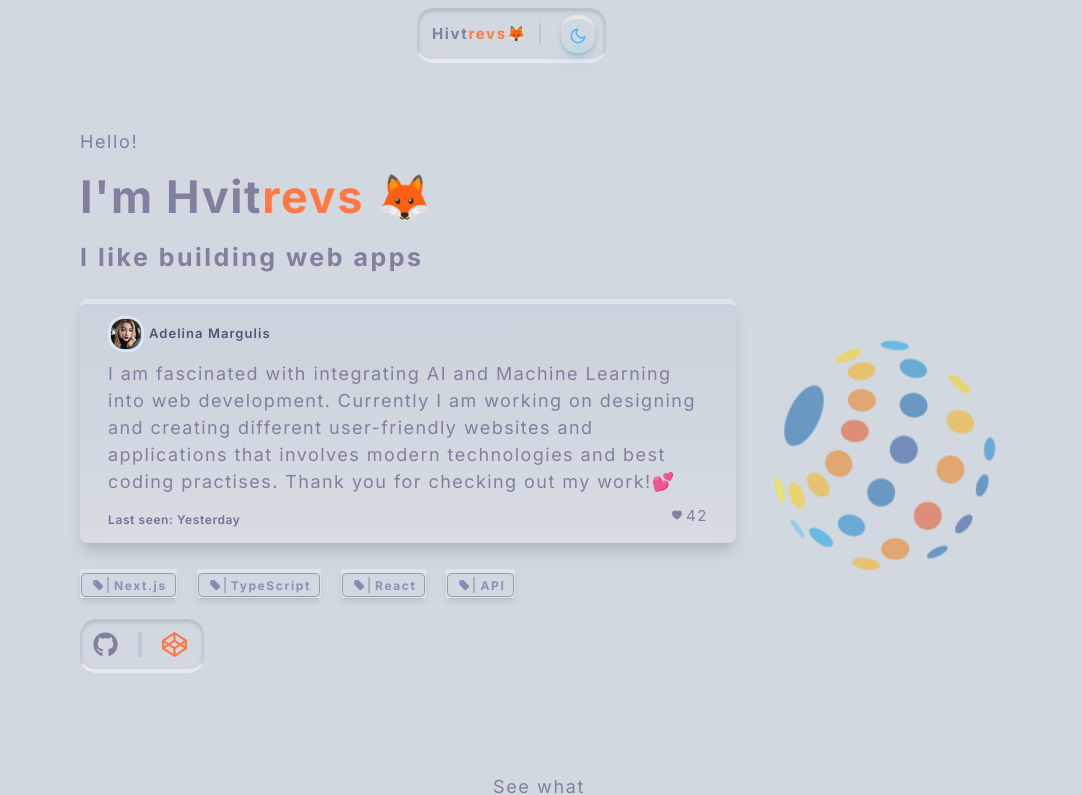
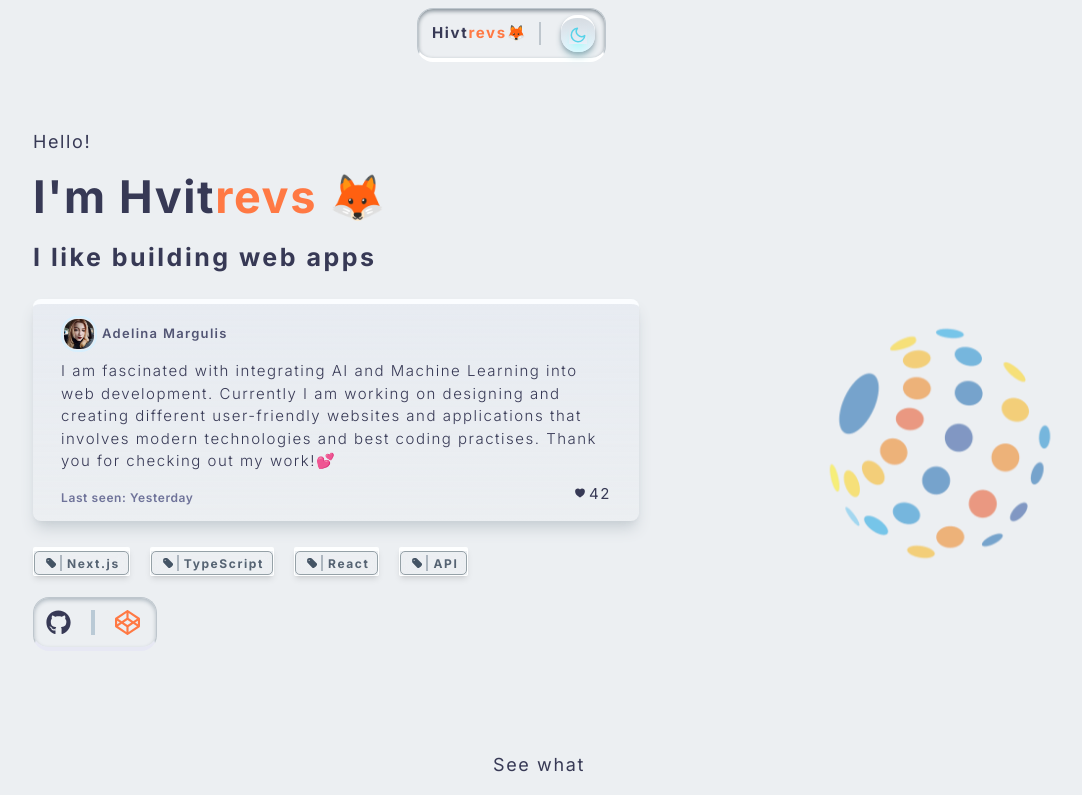
Before and after one commit to Hvitrevs/new-hub, a Next.js app: page / in a window 1280 px wide. Shown: the top 795 px of the page, without its empty margins (131-1213 px from the left). Built offline with nearby package versions, Linux system fonts and the light colour scheme.

Commit message:
started to fix ui

```diff
--- a/app/components/HeroFirst.tsx
+++ b/app/components/HeroFirst.tsx
@@ -31,7 +31,7 @@ const HeroFirst = () => {
           <h4 className='font-bold md:text-[25px] xxs:text-[15px] xxs:tracking-[.09em] sm:tracking-[.1em]'>
             I like building web apps
           </h4>
-          <div className='mt-[15px] rounded-lg xxs:px-3 md:px-7 py-3 border-t-[5px] border-[#dde4eb]  bg-gradient-to-b from-[#cbd2db] to-[#d6dce2]  shadow-[#aeb8c0] shadow-lg dark:border-[#2c2f4a] dark:shadow-[#171a31] dark:bg-none'>
+          <div className='mt-[15px] rounded-lg xxs:px-3 md:px-7 py-3 border-t-[5px] border-[#fbfdff]  bg-gradient-to-b from-[#e7ebf1] to-transparent shadow-[#c8cfd4] shadow-lg dark:border-[#2c2f4a] dark:shadow-[#1a1e37] dark:bg-none'>
 
             <div className='flex gap-2 mb-2 flex md:gap-5 justify-start text-start'>
               <Image
@@ -41,19 +41,19 @@ const HeroFirst = () => {
                 height={35}
                 width={35}
               />
-              <p className='xxs:text-[13px] text-[15px] tracking-[.08em] mt-2 md:ml-[-15px] xxs:text-[#7e81a4] md:text-[#525574] dark:text-[#758598] font-semibold'>
+              <p className='xxs:text-[13px] text-[15px] tracking-[.1em] mt-2 md:ml-[-15px] xxs:text-[#7e81a4] md:text-[#525574] dark:text-[#e3eefb] font-semibold'>
                 Adelina Margulis
               </p>
             </div>
 
-            <p className=' md:text-[18px] xxs:text-[13px] tracking-[.08em] dark:text-[#606698] xl:max-w-[600px]'>
+            <p className=' md:text-[15px] xxs:text-[13px] tracking-[.1em] font-light dark:text-[#bac8e6] xl:max-w-[550px]'>
             I am fascinated with integrating AI and Machine Learning into web development. Currently I am working on designing and creating different user-friendly websites and applications that involves modern technologies and best coding practises.
             Thank you for checking out my work!💕
             </p>
 
 
             <div className='flex md:h-9 gap-2 flex md:gap-5 justify-between '>
-              <p className='xxs:text-[9px] md:text-[12px] tracking-[.05em] mt-4 text-[#6f7399] font-semibold dark:text-[#75889d]'>
+              <p className='xxs:text-[9px] md:text-[12px] tracking-[.05em] mt-4 text-[#6f7399] font-semibold dark:text-[#93a1af]'>
                 Last seen: Yesterday
               </p>
               <Liker />
@@ -103,7 +103,7 @@ const HeroFirst = () => {
           </div>
 
 
-        <div className='xl:max-w-[250px] 2xl:max-w-[350px] xxs:invisible xl:visible xl:mt-40 2xl:mt-20 xl:ml-2 xl:mr-2'>
+        <div className='xl:max-w-[250px] 2xl:max-w-[350px] xxs:invisible xl:visible xl:mt-40 2xl:mt-20 xl:ml-[10rem]'>
         <Image
             className="filter-grayscale opacity-[50%] dark:opacity-[90%]  animate-bounce"
             src="/abstract1.png"
--- a/app/components/Navbar.tsx
+++ b/app/components/Navbar.tsx
@@ -7,9 +7,9 @@ import ThemeSwitch from './ThemeSwitch'
 const Navbar = () => {
 
   return (
-    <div className='w-full flex justify-center items-center xl:h-[60px] md:py-8 xxs:h-[55px] fixed top-0  z-50 lg:px-[1px] sm:px-[180px] xxs:px-[30px] bg-[#d2d8e0] dark:bg-[#22253c] fixed '>
+    <div className='w-full flex justify-center items-center xl:h-[60px] md:py-8 xxs:h-[55px] fixed top-0  z-50 lg:px-[1px] sm:px-[180px] xxs:px-[30px] bg-[#eceff2] dark:bg-[#22253c] fixed '>
 
-      <div className='flex xxs:p-[2px] xxs:ml-[5px] bg-[#d2d8e0] dark:bg-[#22253c] border-[1px] border-b-[4px] border-[#bec6cd] border-b-[#e7e8f4]  dark:border-[#171a31] dark:border-b-[#2c2f4a] shadow-[#a9b6c0] shadow-inner shadow-2xl dark:shadow-[#0f1224] dark:text-[#5e6393] rounded-2xl justify-between z-50 items-center gap-3 fixed top-2'>
+      <div className='flex xxs:p-[2px] xxs:ml-[5px] bg-[#eceff2] dark:bg-[#22253c] border-[1px] border-b-[4px] border-[#bec6cd] border-b-[#ffffff]  dark:border-[#171a31] dark:border-b-[#2c2f4a] shadow-[#818c94] shadow-inner shadow-2xl dark:shadow-[#0f1224] dark:text-[#5e6393] rounded-2xl justify-between z-50 items-center gap-3 fixed top-2'>
 
       <div className='flex flex-row gap-2 items-center border-r-[2px] border-[#bec6cd] dark:border-[#2c2f4a]'>
 
@@ -24,7 +24,7 @@ const Navbar = () => {
       </div>
 
       <div className='flex items-center  px-2 py-1 xxs:visible'>
-        <div className='md:p-[8px] xxs:p-[3px] xxs:text-[15px] md:text-[18px] border-t-[4px] light:border-[#dde4eb] light:bg-gradient-to-b from-[#cbd2db] to-[#e5e9ed]  shadow-[#aeb8c0] shadow-md dark:border-[#2c2f4a] dark:shadow-[#171a31] dark:text-[#5e6393] dark:bg-none  rounded-2xl '>
+        <div className='md:p-[8px] xxs:p-[3px] xxs:text-[15px] md:text-[18px] border-t-[3px] border-[#ffffff] bg-gradient-to-b from-[#d6dce2] to-[#ecf6ff]  shadow-[#8f9ca7] shadow-md dark:border-[#2c2f4a] dark:shadow-[#171a31] dark:text-[#5e6393] dark:bg-none  rounded-2xl '>
           <ThemeSwitch />
         </div>
       </div>
--- a/app/components/ThemeSwitch.tsx
+++ b/app/components/ThemeSwitch.tsx
@@ -30,7 +30,7 @@ export default function ThemeSwitch() {
   }
 
   if (resolvedTheme === 'light') {
-    return <FiMoon className="cursor-pointer text-[#44b7ff]  shadow-[#69dcff] shadow-xl" onClick={() => setTheme('dark')} />
+    return <FiMoon className="cursor-pointer text-[#57d3e9]  shadow-[#9cfffc] shadow-lg" onClick={() => setTheme('dark')} />
   }
 
 }
--- a/app/components/Widgets.tsx
+++ b/app/components/Widgets.tsx
@@ -11,7 +11,7 @@ const Widgets = (props: Props) => {
     <div>
         <motion.div
 
-          className='Welcome-text  mt-[10px] rounded-sm light:bg-gradient-to-b from-[#dee7f1] to-transparent border-[1px] shadow-md border-t-[4px] border-[#dde5ea] dark:border-t-[4px] dark:border-[#2c2f4a] dark:shadow-[#171a31] dark:text-[#6b6e8a] dark:bg-none'
+          className='Welcome-text  mt-[10px] rounded-sm bg-transparent border-[1px] shadow-md border-t-[4px] border-[#feffff] dark:border-t-[4px] dark:border-[#2c2f4a] dark:shadow-[#171a31] text-[#324255] dark:text-[#b7bad9] dark:bg-none'
         >
             <div
             className="Welcome-box py-[3px] px-[8px] opacity-[0.9] border-[#8c989f] border-[1px] dark:border-[#304874]"
--- a/app/globals.css
+++ b/app/globals.css
@@ -36,7 +36,7 @@ body {
 
 
 .Welcome-text {
-  color:#7c82ae;
+
   font-weight: 700;
 }
 
--- a/app/layout.tsx
+++ b/app/layout.tsx
@@ -18,7 +18,7 @@ export default function RootLayout({
 }>) {
   return (
     <html lang="en" suppressHydrationWarning>
-      <body className={`${inter.className} overflow-y-scroll-hidden overflow-x-hidden select-none  mx-auto tracking-[.1em] bg-[#d2d8e0] dark:bg-[#22253c] text-[#7f819e] dark:text-[#97a8bc]`} >
+      <body className={`${inter.className} overflow-y-scroll-hidden overflow-x-hidden select-none  mx-auto tracking-[.1em] bg-[#eceff2] dark:bg-[#22253c] text-[#373955] dark:text-[#cde3ff]`} >
       <Providers>
         <Navbar />
           {children}
```
